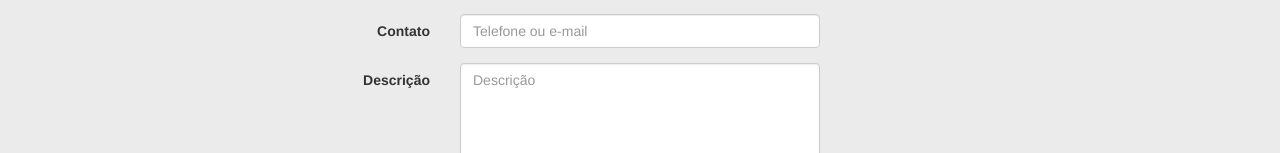
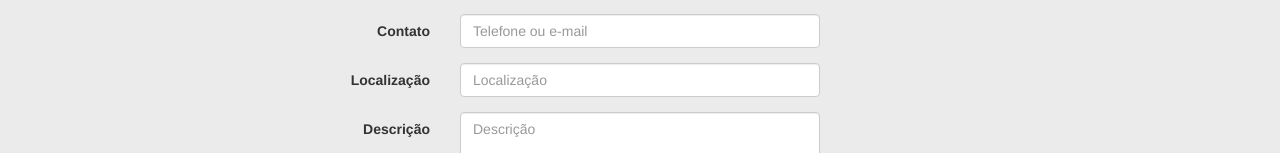
Before and after one commit to roavellarm/Teach.me, an Angular app: page /course/new in a window 1280 px wide. Shown: the part 312-465 px from the top of the page. Built offline with nearby package versions, Linux system fonts and the light colour scheme; a web font is replaced by a local one.

Commit message:
update courses

```diff
--- a/src/app/course/course.ts
+++ b/src/app/course/course.ts
@@ -13,6 +13,8 @@ export class Course {
     // student_id: number;
     // category_id: number;
 
+    location: string;
+
     contact: string;
     description: string;
     module: boolean; // true = presencial / false = distancia
--- a/src/app/course/form-course/form-course.component.html
+++ b/src/app/course/form-course/form-course.component.html
@@ -38,6 +38,13 @@
             </div>
         </div>
 
+        <div class="form-group">
+            <label for="location" class="col-lg-4 control-label">Localização</label>
+            <div class="col-lg-4">
+                <input type="text" class="form-control" name="location" id="location" required placeholder="Localização" [(ngModel)]="course.location">
+            </div>
+        </div>
+
 
         <div class="form-group">
             <label for="descriao" class="col-lg-4 control-label">Descrição</label>
--- a/src/app/course/form-course/form-course.component.ts
+++ b/src/app/course/form-course/form-course.component.ts
@@ -32,6 +32,7 @@ export class FormCourseComponent implements OnInit {
   {
     this.id = this.activatedRoute.snapshot.params['id'];
     this.categories = this.categoryService.getAll();
+
     this.students = this.userService.getStudents();
     this.instructors = this.userService.getInstructors();
 
@@ -57,10 +58,17 @@ export class FormCourseComponent implements OnInit {
       this.service.put(this.id, this.course);
     }
     this.router.navigate(['/course']);
+    this.refreshUsers();
   }
 
   cancel() {
     this.router.navigate(['/course']);
+    this.refreshUsers();
+  }
+
+  refreshUsers() {
+    this.students = this.userService.getStudents();
+    this.instructors = this.userService.getInstructors();
   }
 
 }
--- a/src/app/course/index-course/index-course.component.html
+++ b/src/app/course/index-course/index-course.component.html
@@ -26,6 +26,9 @@
                     <div class="col-md-3">
                         <label>Contato:</label> {{ course.contact }}
                     </div>
+                    <div class="col-md-3">
+                        <label>Localização:</label> {{ course.location }}
+                    </div>
                 </div>
 
                 <label>Preço:</label> {{course.price | currency:"BRL":true}}
```
